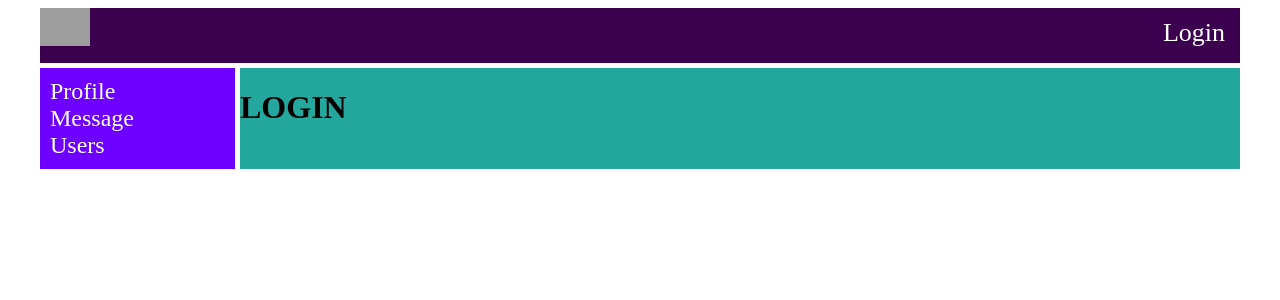
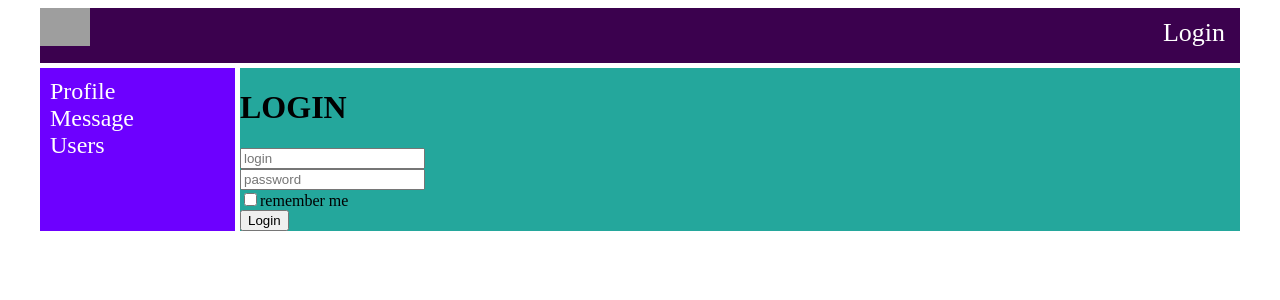
Before and after one commit to remadyt/WayOfSamurai, a React (Create React App) app: page /login in a window 1280 px wide. Shown: the top 300 px of the page. Built offline with nearby package versions, Linux system fonts and the light colour scheme; no server answers; grey boxes are pictures that could not be loaded.

Commit message:
75 redux-form

```diff
--- a/package.json
+++ b/package.json
@@ -13,6 +13,8 @@
     "@types/react-dom": "^16.9.8",
     "@types/react-redux": "^7.1.16",
     "@types/react-router-dom": "^5.1.7",
+    "@types/redux": "^3.6.0",
+    "@types/redux-form": "^8.3.1",
     "@types/redux-thunk": "^2.1.0",
     "axios": "^0.21.1",
     "react": "^17.0.1",
@@ -20,7 +22,8 @@
     "react-redux": "^7.2.3",
     "react-router-dom": "^5.2.0",
     "react-scripts": "4.0.1",
-    "redux": "^4.0.5",
+    "redux": "^4.1.0",
+    "redux-form": "^8.3.7",
     "redux-thunk": "^2.3.0",
     "typescript": "^4.0.3",
     "web-vitals": "^0.2.4"
--- a/src/components/Login/Login.tsx
+++ b/src/components/Login/Login.tsx
@@ -1,9 +1,15 @@
 import React from 'react';
+import {FormDataType, LoginReduxFrom} from "./LoginForm/LoginForm";
+
 
 const Login = () => {
+    const onSubmit =  (FormData:FormDataType) => {
+        console.log(FormData)
+    }
     return (
         <div>
             <h1>LOGIN</h1>
+           <LoginReduxFrom onSubmit={onSubmit} />
         </div>
     );
 };
--- /dev/null
+++ b/src/components/Login/LoginForm/LoginForm.tsx
@@ -0,0 +1,24 @@
+import React from 'react';
+import {reduxForm, Field, InjectedFormProps} from "redux-form";
+
+
+export type FormDataType = {
+    login:string
+    password: string
+    rememberMe: boolean
+
+}
+const LoginForm: React.FC<InjectedFormProps<FormDataType>> = (props) => {
+    return (
+        <form onSubmit={props.handleSubmit}>
+            <div><Field component={'input'} placeholder='login' name={'login'}/></div>
+            <div><Field component={'input'} placeholder='password' name={'password'}/></div>
+            <div><Field component={'input'} type="checkbox" name={'rememberMe'}/>remember me</div>
+            <div>
+                <button>Login</button>
+            </div>
+        </form>
+    );
+};
+
+export let LoginReduxFrom = reduxForm<FormDataType>({form: 'login'})(LoginForm)
--- a/src/redux/redux-store.ts
+++ b/src/redux/redux-store.ts
@@ -4,13 +4,15 @@
 import {userReducer} from "./user-reducer";
 import {authReducer} from "./auth-reducer";
 import thunk from "redux-thunk";
+import {reducer as formReducer} from "redux-form"
 
 
 let rootReducer = combineReducers({
     profilePage: profileReducer,
     dialogsPage: dialogsReducer,
     userPage: userReducer,
-    auth: authReducer
+    auth: authReducer,
+    form: formReducer
 })
 
 let store = createStore(rootReducer, applyMiddleware(thunk))
```
Also changed, not shown: 2 other files (tests, documents, lock files or other folders).
